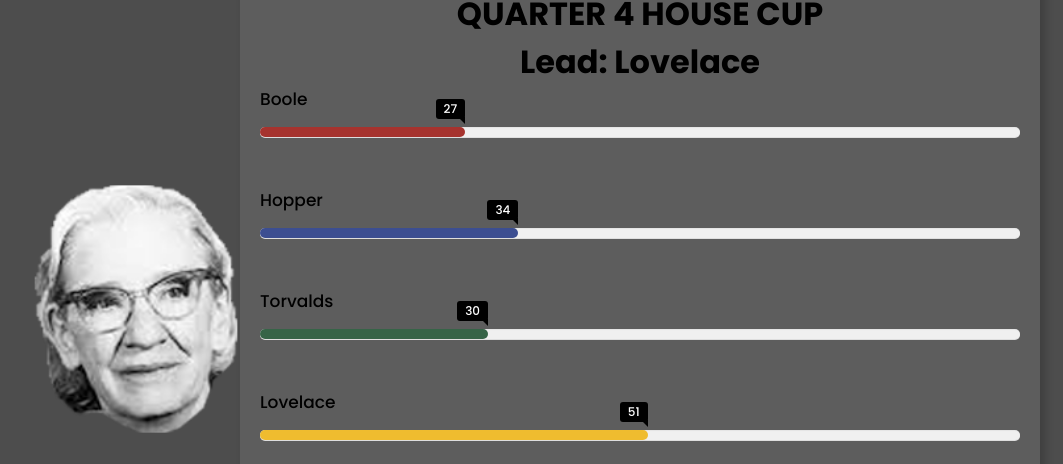
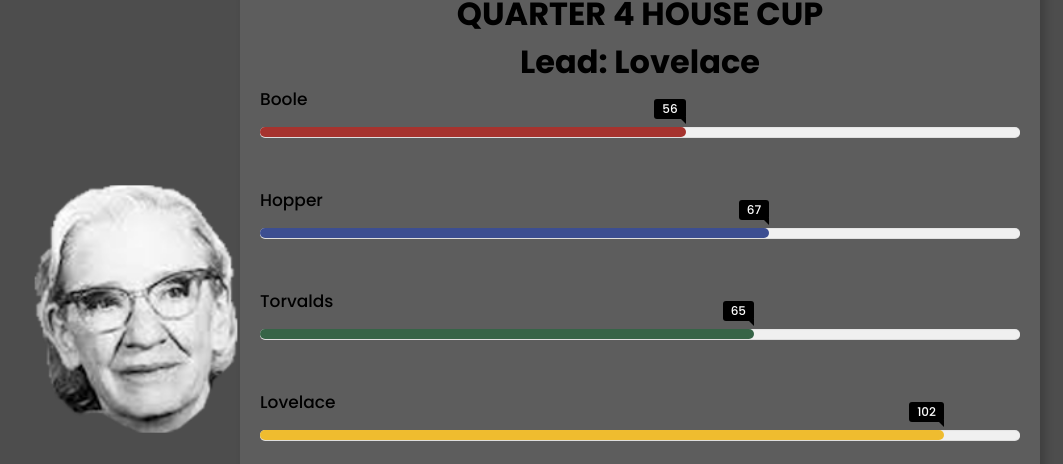
Before and after one commit to scapegoatjpg/house-points-website, a plain HTML site: page index.html in a window 1280 px wide. Shown: the part 337-801 px from the top of the page, 0-1063 px from the left. Drawn offline with Linux system fonts and the light colour scheme.

Commit message:
Update weekly points

```diff
--- a/style.css
+++ b/style.css
@@ -1,13 +1,13 @@
 @import url('https://fonts.googleapis.com/css2?family=Poppins:wght@200;300;400;500;600;700&display=swap');
 :root{
-    --boole-points:"27";
-    --boole-width: 27%;
-    --hopper-points:"34";
-    --hopper-width:34%;
-    --torvalds-points:"30";
-    --torvalds-width:30%;
-    --lovelace-points:"51";
-    --lovelace-width:51%;
+    --boole-points:"56";
+    --boole-width: 56%;
+    --hopper-points:"67";
+    --hopper-width:67%;
+    --torvalds-points:"65";
+    --torvalds-width:65%;
+    --lovelace-points:"102";
+    --lovelace-width:90%;
 }
 *{
     margin:0;
```
